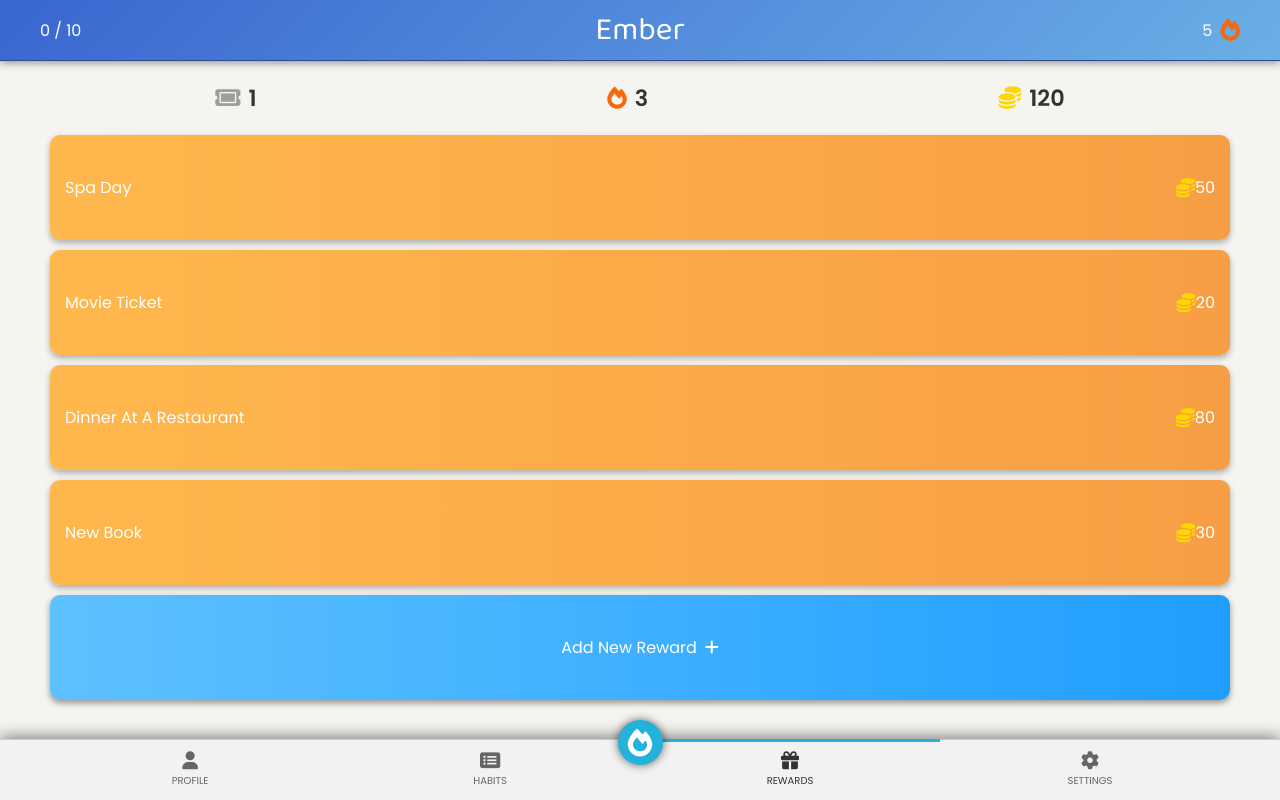
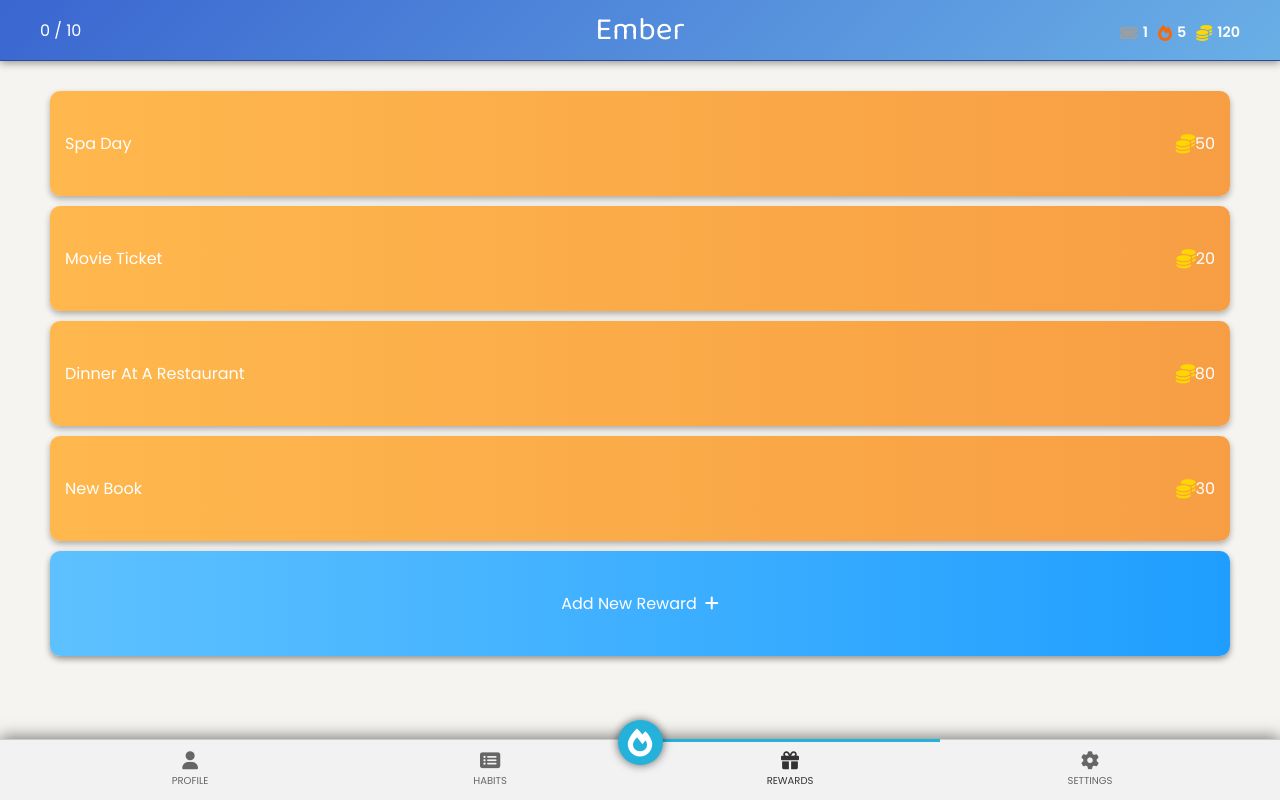
Before and after one commit to joseph-johnson27001/habit-spinner, a Vue app: page /rewards in a window 1280 px wide. Built offline with nearby package versions, Linux system fonts and the light colour scheme.

Commit message:
Currency in the navbar

```diff
--- a/src/components/Rewards/CurrencyDisplay.vue
+++ b/src/components/Navigation/CurrencyDisplay.vue
@@ -33,9 +33,9 @@ export default {
 <style scoped>
 .currency-display {
   display: flex;
-  gap: 20px;
-  padding-top: 10px;
-  color: #333;
+  gap: 10px; /* Reduced gap between items */
+  padding-top: 5px; /* Reduced padding */
+  color: white;
   border-radius: 10px;
   justify-content: space-around;
   font-weight: bold;
@@ -48,24 +48,20 @@ export default {
 }
 
 .currency-value {
-  font-size: 1.4rem;
-  margin-left: 8px;
-  color: #333;
+  font-size: 0.9rem; /* Reduced font size for values */
+  margin-left: 5px; /* Reduced margin */
 }
 
 /* Icon styling */
 .coin-icon {
-  font-size: 1.4rem;
   color: #ffd700; /* Gold color for coins */
 }
 
 .fire-icon {
-  font-size: 1.4rem;
   color: #f76809; /* Matches fire color */
 }
 
 .ticket-icon {
-  font-size: 1.4rem;
   color: #9e9e9e; /* Gray color for reward passes */
 }
 </style>
--- a/src/components/Navigation/TopNav.vue
+++ b/src/components/Navigation/TopNav.vue
@@ -3,31 +3,41 @@
     <div class="top-nav-content">
       <!-- Left side: Daily habits completed -->
       <div class="side-section habits-completed">
-        <span> {{ habitsCompleted }} / {{ totalHabits }}</span>
+        <span>{{ habitsCompleted }} / {{ totalHabits }}</span>
       </div>
 
       <!-- Center: Heading -->
-      <div class="center-section">
+      <div class="center-section heading">
         <h2>Ember</h2>
       </div>
 
-      <!-- Right side: Streak info -->
-      <div class="side-section streak-info">
-        <span>{{ streak }} </span>
-        <i class="fa fa-fire" aria-hidden="true"></i>
+      <!-- Right side: Currency Display -->
+      <div class="side-section currency-info">
+        <CurrencyDisplay
+          :coins="coins"
+          :streak="streak"
+          :rewardPasses="rewardPasses"
+        />
       </div>
     </div>
   </nav>
 </template>
 
 <script>
+import CurrencyDisplay from "@/components/Navigation/CurrencyDisplay.vue"; // Importing the CurrencyDisplay component
+
 export default {
   name: "TopNav",
+  components: {
+    CurrencyDisplay, // Registering the component
+  },
   data() {
     return {
       totalHabits: 10,
       habitsCompleted: 0,
       streak: 5,
+      coins: 120, // Example coins value
+      rewardPasses: 1, // Example reward passes value
     };
   },
 };
@@ -57,24 +67,11 @@ export default {
   color: white;
 }
 
-.habits-completed,
-.streak-info {
+.habits-completed {
   display: flex;
   align-items: center;
-}
-
-.side-section {
-  flex: 1;
-  display: flex;
-  justify-content: start;
-}
-
-.streak-info {
-  justify-content: end;
-}
-
-.center-section {
-  flex-shrink: 0;
+  justify-content: flex-start; /* Align left */
+  flex: 1; /* Allow to take available space */
 }
 
 h2 {
@@ -86,9 +83,9 @@ h2 {
   margin: 0;
 }
 
-i {
-  font-size: 1.4rem;
-  margin-left: 8px;
-  color: #f76809;
+.currency-info {
+  display: flex;
+  justify-content: flex-end; /* Align right */
+  flex: 1; /* Allow to take available space */
 }
 </style>
--- a/src/views/RewardsPage.vue
+++ b/src/views/RewardsPage.vue
@@ -1,12 +1,5 @@
 <template>
   <div class="rewards-page">
-    <!-- Currency Display -->
-    <CurrencyDisplay
-      :coins="coins"
-      :streak="streak"
-      :rewardPasses="rewardPasses"
-    />
-
     <!-- Rewards List -->
     <div class="rewards-list">
       <RewardCard
@@ -27,20 +20,15 @@
 <script>
 import RewardCard from "@/components/Rewards/RewardCard.vue";
 import NewRewardCard from "@/components/Rewards/NewRewardCard.vue";
-import CurrencyDisplay from "@/components/Rewards/CurrencyDisplay.vue";
 
 export default {
   name: "RewardsPage",
   components: {
     RewardCard,
     NewRewardCard,
-    CurrencyDisplay,
   },
   data() {
     return {
-      coins: 120, // Example initial coins value
-      streak: 3, // Example initial streak value
-      rewardPasses: 1, // Example initial reward pass value
       rewards: [
         { name: "Spa Day", redeemed: false, cost: 50 },
         { name: "Movie Ticket", redeemed: false, cost: 20 },
```
